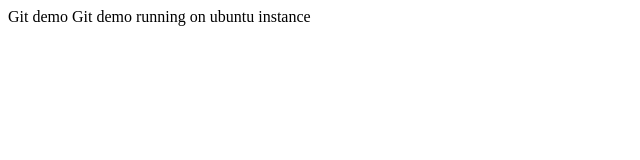
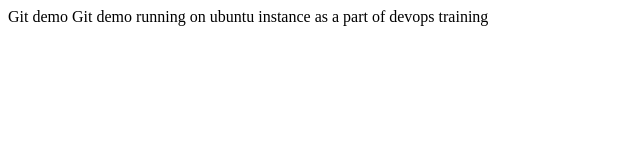
Before and after one commit to khushnood-hub/fsapractice, a plain HTML site: page index.html in a window 1280 px wide. Shown: the whole page, without its empty margins (0-640 px from the left). Drawn offline with Linux system fonts and the light colour scheme.

Commit message:
index.html updated

```diff
--- a/index.html
+++ b/index.html
@@ -1,4 +1,4 @@
 <html>
         <head>Git demo</head>
-        <body>Git demo running on ubuntu instance</body>
+        <body>Git demo running on ubuntu instance as a part of devops training</body>
 </html>
```
